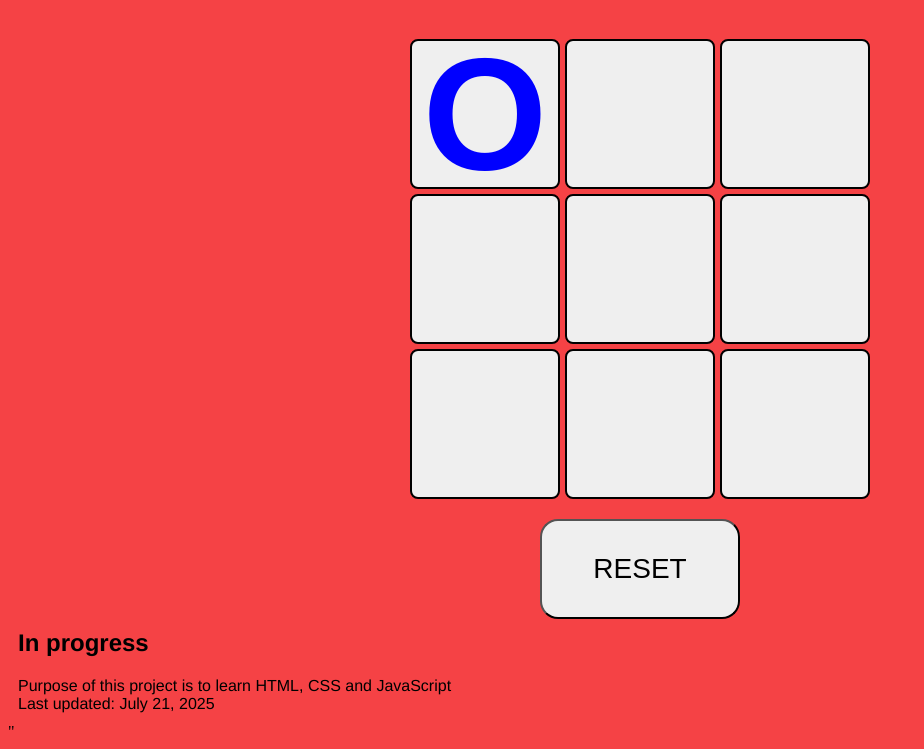
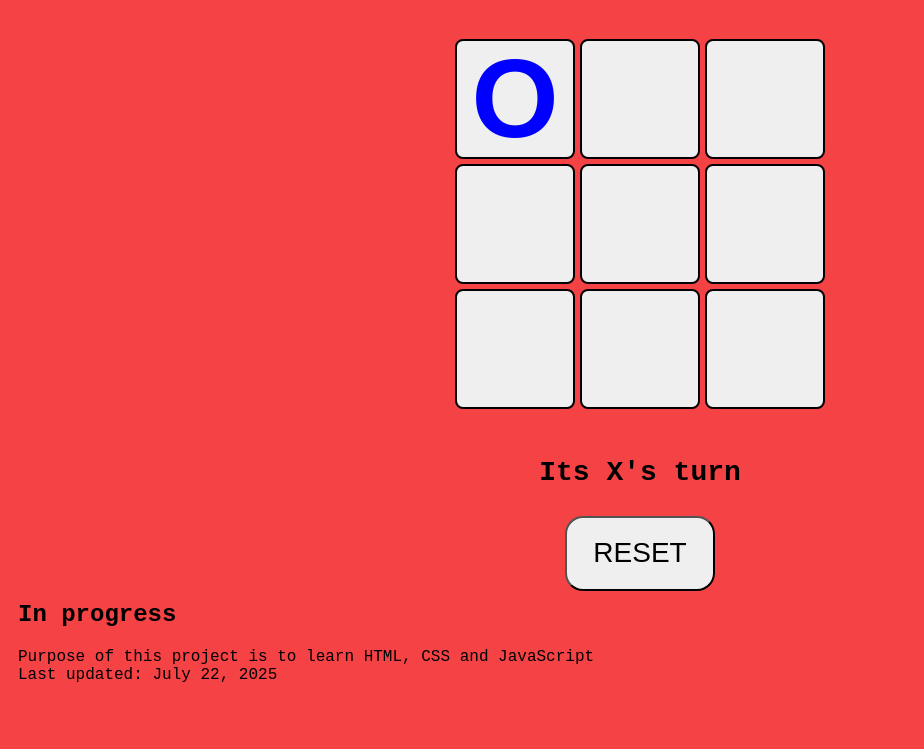
Before and after one commit to ThomasSKoe/tic-tac-toe, a plain HTML site: page index.html in a window 1280 px wide. Both pictures are taken after a click on the button 485 px from the left and 174 px from the top of the page. Shown: the part 61-810 px from the top of the page, without its empty margins (0-924 px from the left). Drawn offline with Linux system fonts and the light colour scheme.

Commit message:
status, winning line

```diff
--- a/index.html
+++ b/index.html
@@ -26,6 +26,10 @@
 
       </div>
 
+      <h3 id="Status">It's O's turn </h3>
+
+
+
   <div id="resetButton">
     <button class= "button">RESET</button>
 
@@ -35,11 +39,11 @@
   <div class="disclaimer">
     <h2> In progress</h2>
     <p> Purpose of this project is to learn HTML, CSS and JavaScript <br>
-     Last updated: July 21, 2025<p>
+     Last updated: July 22, 2025<p>
   </div>
 
 
-<script src="script.js"></script>"
+<script src="script.js"></script>
 
 </body>
 
--- a/script.js
+++ b/script.js
@@ -10,7 +10,12 @@ const squares = document.querySelectorAll('.square');
 //set background
 document.body.style.backgroundColor = "#1fe0aa";
 
+//if game is complete
+//  makes it so you cant comtinue to play after someone wins
+let gameOver = false;
+
 let boxList = Array(9).fill(null);
+let objectList = Array(9).fill(null);
 
 const winPatterns = [
     [0, 1, 2],
@@ -34,9 +39,9 @@ squares.forEach(square => {
         const parsedId = parseInt(id);
 
 
+        //if the thing hasnt been clicked
+        if (event.target.dataset.clicked == "false" && gameOver == false) {
 
-        //if the thing hasnt been clicked
-        if (event.target.dataset.clicked == "false") {
             if(currentPlayer == 1) {
                 event.target.textContent = "O";
                 event.target.style.color = "blue";
@@ -44,9 +49,11 @@ squares.forEach(square => {
                 document.body.style.backgroundColor = "#f54245";
                 currentPlayer = 2;
 
-                boxList[parsedId] = "1";
+                boxList[parsedId] = "O";
+                objectList[parsedId] = event.target;
 
                 moveCount++;
+                updateStatus("Its X's turn");
             } else {
                 event.target.textContent = "X";
                 event.target.style.color = "Red";
@@ -54,9 +61,13 @@ squares.forEach(square => {
                 document.body.style.backgroundColor = "#42b3f5";
                 currentPlayer = 1;
 
-                boxList[parsedId] = "2";
+                boxList[parsedId] = "X";
+                objectList[parsedId] = event.target;
+
 
                 moveCount++;
+                updateStatus("Its O's turn");
+
             }
         }
 
@@ -72,27 +83,40 @@ function checkWinner(squares) {
          let box1 = boxList[winPat[0]];
          let box2 = boxList[winPat[1]];
          let box3 = boxList[winPat[2]];
+         let object1 = objectList[winPat[0]];
+         let object2 = objectList[winPat[1]];
+         let object3 = objectList[winPat[2]];
+
 
          //make sure all of the squares are filled
         if(box1 !== null && box2 !== null && box3 !== null) {
 
             //if they are equal to each other
             if(box1 == box2 && box2 == box3) {
+                object1.style.backgroundColor = "#02e34d";
+                object2.style.backgroundColor = "#02e34d";
+                object3.style.backgroundColor = "#02e34d";
+
                 console.log("winner");
+                let winner = box1;
+                let winMessage = `${winner} Wins!`;
+                updateStatus(winMessage);
+                gameOver = true;
             }
         }
-
     }
-
-
 };
 
+//resets the game back to its origianl state
 function reset() {
     boxList = Array(9).fill(null);
+    objectList = Array(9).fill(null);
     document.body.style.backgroundColor = "#1fe0aa";
-
+    gameOver = false;
+    updateStatus("Its O's turn");
 
     squares.forEach(square => {
+        square.style.backgroundColor = "#FFFFFF";
         square.textContent = "";
         square.dataset.clicked = "false";
 
@@ -106,3 +130,11 @@ resetButton.addEventListener('click', function (event) {
     console.log("clicked");
     reset();
 });
+
+
+function updateStatus(newtext) {
+
+    const status = document.getElementById("Status");
+    status.textContent = newtext;
+
+}
--- a/style.css
+++ b/style.css
@@ -1,7 +1,7 @@
 #gameBoard {
     display: grid;
-    grid-template-columns: repeat(3, 150px);
-    grid-template-rows: repeat(3, 150px);
+    grid-template-columns: repeat(3, 120px);
+    grid-template-rows: repeat(3, 120px);
     gap: 5px;
     justify-content: center;
     margin: 20px auto;
@@ -22,12 +22,12 @@
 
 .square {
     display: flex;
-    width: 150px;
-    height: 150px;
+    width: 120px;
+    height: 120px;
     background-color: f0f0f0;
     cursor: pointer;
     border: 2px solid black;
-    font-size: 10rem;
+    font-size: 7rem;
     align-items: center;
     user-select: none;
     justify-content: center;
@@ -50,8 +50,8 @@ h1 {
 }
 
 .button {
-    height: 100px;
-    width: 200px;
+    height: 75px;
+    width: 150px;
     border-radius: 18px;
     font-family: American Typewriter, sans-serif;
     font-size: 1.75rem;
@@ -61,7 +61,7 @@ h1 {
 
 .disclaimer {
     padding: 10px;
-    font-family: Helvetica, sans-serif;
+    font-family: Courier New, monospace;
 }
 
 .disclaimer h2 {
@@ -75,3 +75,10 @@ h1 {
     font-size: 1rem;
 
 }
+
+h3 {
+    text-align: center;
+    font-family: Courier New, monospace;
+    font-size: 1.75rem;
+
+}
```
